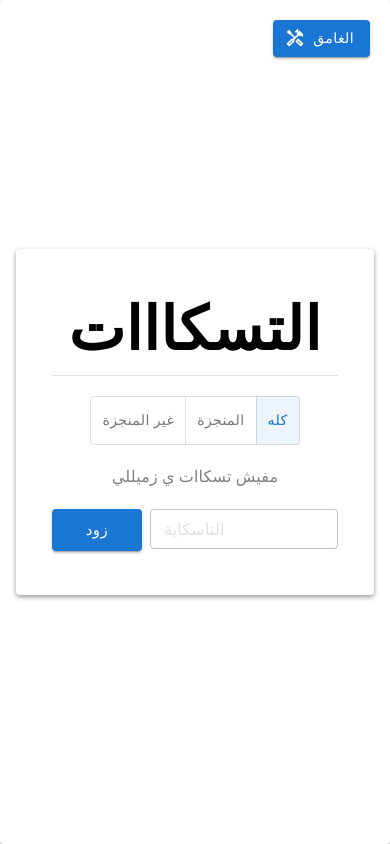
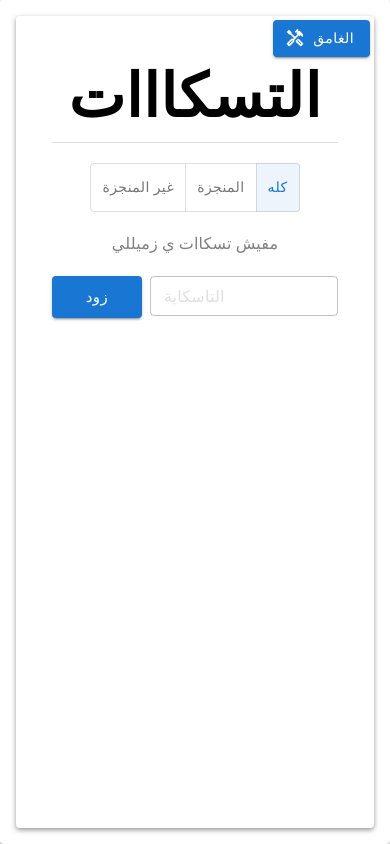
Before and after one commit to MuhammedAhmed09/TodoList, a React (Vite) app: page / in a window 390 px wide. Built offline with nearby package versions, Linux system fonts and the light colour scheme.

Commit message:
responsive

```diff
--- a/src/App.css
+++ b/src/App.css
@@ -72,3 +72,23 @@ body {
 .task:hover {
     padding-block: 20px;
 }
+
+.todoResponsive {
+    max-height: 100%;
+}
+
+.tasksResponsive {
+    max-height: 320px;
+}
+
+
+@media (max-width: 600px) {
+    .todoResponsive {
+        width: 100%;
+        padding: 0 10px;
+        height: 100%;
+    }
+    .tasksResponsive {
+        max-height: 500px;
+    }
+}
--- a/src/assets/todoComponents/Todo.jsx
+++ b/src/assets/todoComponents/Todo.jsx
@@ -170,7 +170,7 @@ const Todo = () => {
     </Dialog>
     {/*==== OPEN EDIT DIALOG ====*/}
 
-    <Card sx={{padding: '20px', textAlign: 'center', width: '100%', maxWidth: '600px', boxShadow: '0 2px 5px rgba(88, 88, 88, 0.63)'}}>
+    <Card className='todoResponsive' sx={{padding: '20px', textAlign: 'center', width: '100%', maxWidth: '600px', boxShadow: '0 2px 5px rgba(88, 88, 88, 0.63)'}}>
       <CardContent>
         <Typography sx={{fontWeight: 800, fontSize: '60px'}}>
           التسكااات
@@ -191,7 +191,7 @@ const Todo = () => {
 
         {/* Task List will be rendered here */}
         <Grid sx={{marginBlock: '20px'}}>
-          {tasks.length > 0 ? <div style={{maxHeight: '30vw', scrollBehavior: 'smoth', overflowY: 'auto'}}>{renderedTasks}</div> : <Typography sx={{color: 'gray'}}>مفيش تسكاات ي زميللي</Typography>}
+          {tasks.length > 0 ? <div className='tasksResponsive' style={{scrollBehavior: 'smoth', overflowY: 'auto'}}>{renderedTasks}</div> : <Typography sx={{color: 'gray'}}>مفيش تسكاات ي زميللي</Typography>}
         </Grid>
 
         <Grid container spacing={1} >
```
